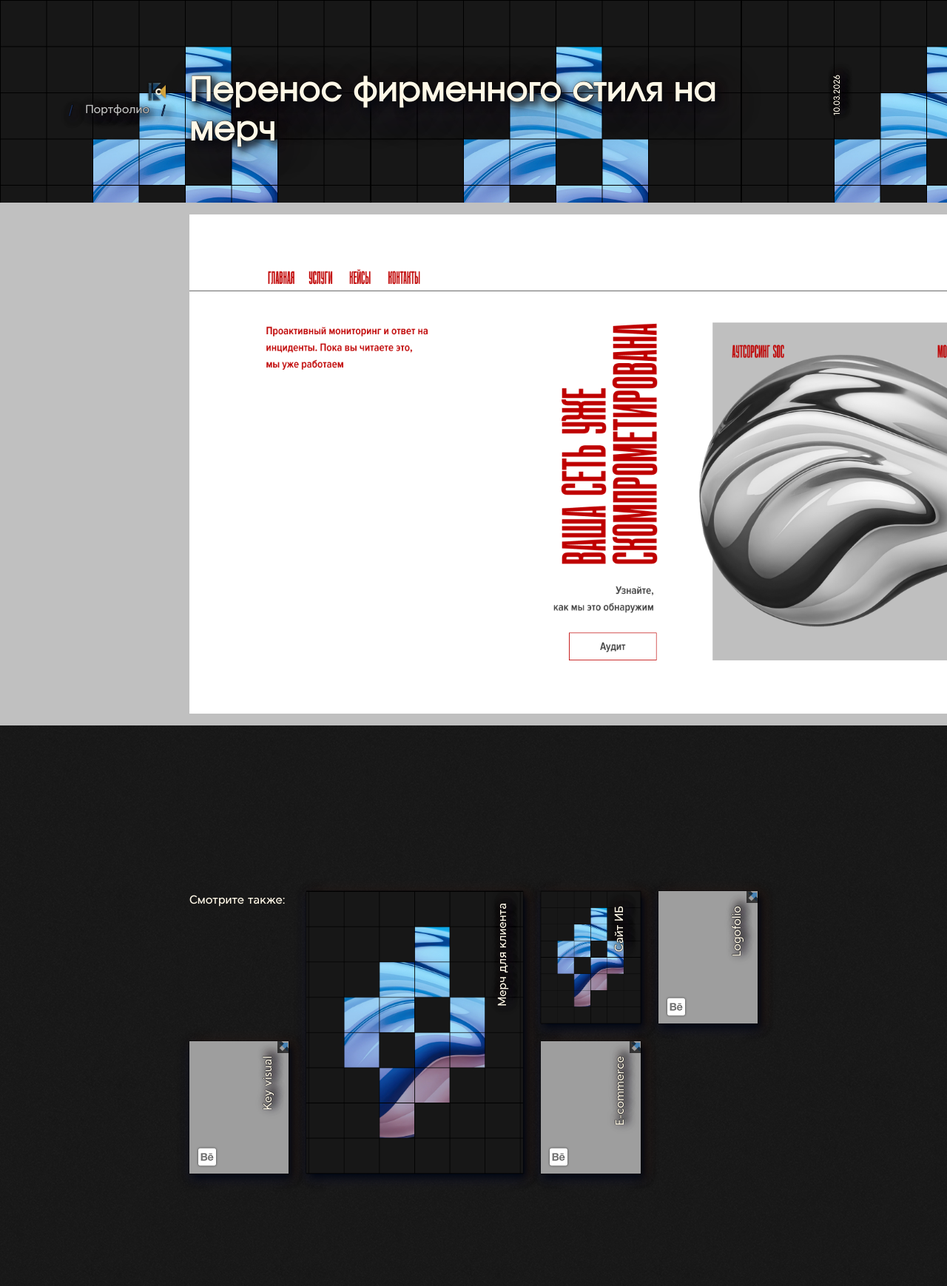
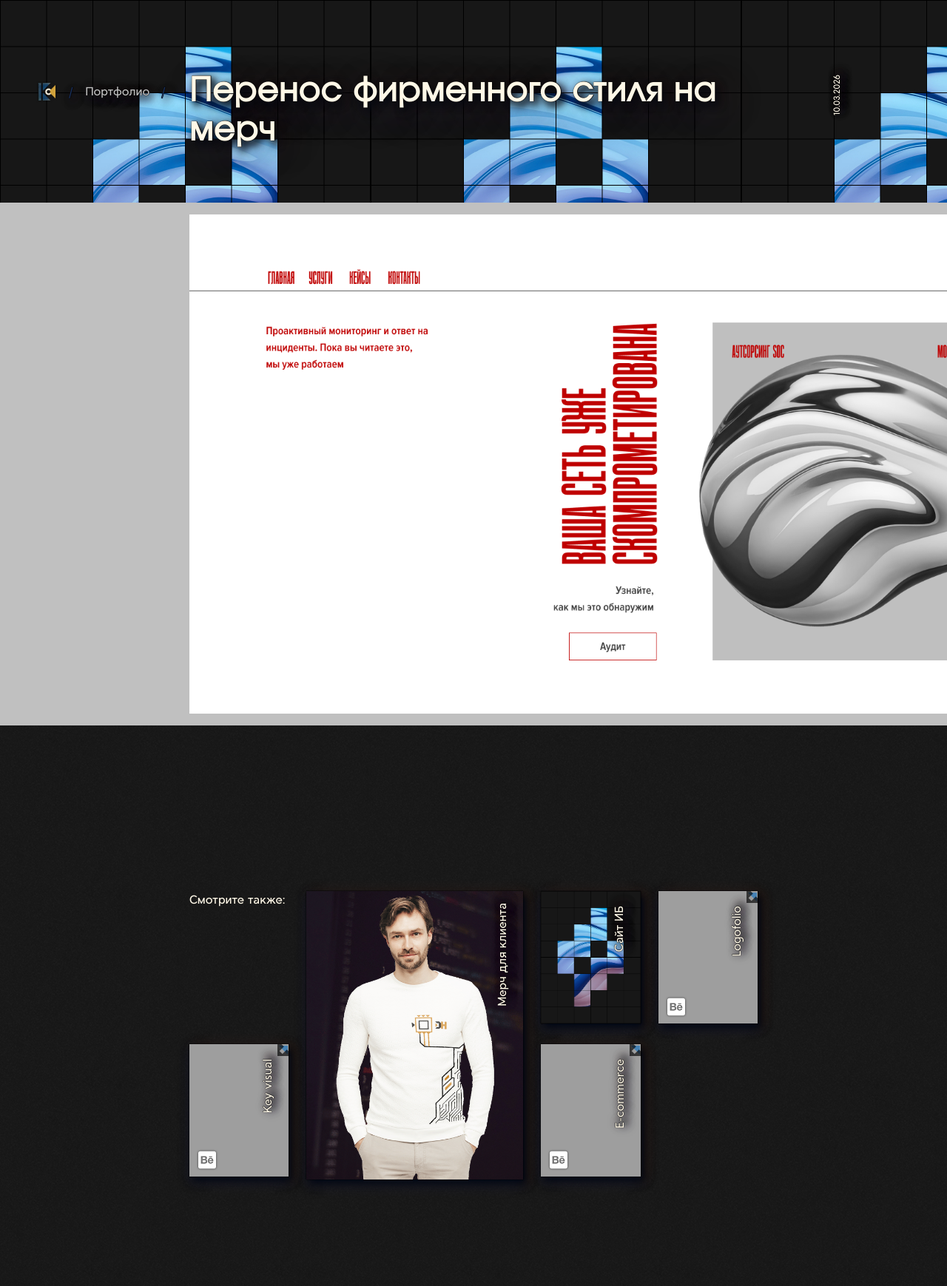
Before and after one commit to katisobol/sobolstudio, a Jekyll site: the page built from _portfolio/publications.md, in a window 1280 px wide. Shown: the whole page at 74% size. Built offline with Jekyll 4.4.1, drawn with Linux system fonts in a browser that asks for light colours; comment, search, counter and statistics services are not loaded; grey boxes are pictures that could not be loaded.

Commit message:
adding case thumbnail

```diff
--- a/assets/css/page/case.css
+++ b/assets/css/page/case.css
@@ -27,7 +27,7 @@ body.case header nav ul li a:visited {
     text-shadow: var(--textShadow);
 }
 
-@media screen and (min-width: 769px) {
+@media screen and (min-width: 1000px) {
     body.case header {
         display: flex;
         flex-direction: row;
@@ -37,15 +37,16 @@ body.case header nav ul li a:visited {
         width: var(--padding);
     }
     body.case header nav {
-        flex-direction: column;
+        flex-direction: row;
         align-items: flex-end;
+    gap: 1em;
     }
     body.case header nav ul li::before {
         padding-left: 0;
     }
 }
 
-@media handheld, (max-width: 769px) {
+@media handheld, (max-width: 1000px) {
     body.case header {
         padding: 1.5rem 0 0 1.5rem;
     }
--- a/assets/css/page/home.css
+++ b/assets/css/page/home.css
@@ -371,7 +371,7 @@ body.home > #value h3 {
 
 body.home > #portfolio .card.heading {
     grid-column: 5;
-    grid-row: 1;
+    grid-row: 2;
     padding-right: 1.75rem;
 }
 @media (max-width: 1079px) {
--- a/assets/css/portfolio.css
+++ b/assets/css/portfolio.css
@@ -127,7 +127,7 @@
 
 .card:hover > .cover,
 .card:hover::before {
-    height: 150%;
+    height: calc(100% + var(--sectiongap));
 }
 
 .cover > p {
@@ -147,15 +147,12 @@
     width: 120%;
     max-width: unset;
     height: 120%;
-    left: -10%;
-    top: -20%;
+    left: -10%; bottom: 0;
     object-fit: contain;
 }
 
 /* Визуальная иерархия  */
-:is(.portfolio, #portfolio) :is(.size2, .size3, .size4) {
-    aspect-ratio: unset;
-}
+
 :is(.portfolio, #portfolio) .card.size2 {
     grid-column: span 2;
     grid-row: span 2;
@@ -174,20 +171,7 @@
 }
 @media (max-width: 961px) {
     :is(.portfolio, #portfolio) :is(.size2, .size3, .size4) {
-        height: 100%;
         min-height: 150px;
-    }
-    :is(.portfolio, #portfolio) .card.size2 {
-        width: 35%;
-    }
-    :is(.portfolio, #portfolio) .size3 {
-        width: 50%;
-    }
-    :is(.portfolio, #portfolio) .size4 {
-        width: 75%;
-    }
-    :is(.portfolio, #portfolio) .size5 {
-        width: 100%;
     }
 }
 
--- a/assets/css/tokens/case-gallery.css
+++ b/assets/css/tokens/case-gallery.css
@@ -152,6 +152,7 @@ body.case article .infographic .bg {
     aspect-ratio: 1 / 1;
     object-fit: cover;
     border-radius: 50%;
+    overflow: clip;
 }
 
 .socialMockupPost > .userProfile > .userName {
```
Also changed, not shown: _portfolio/merch.md (+7 -3 lines), assets/css/portfolio/DHmerch.css (+5 -4 lines), assets/img/portfolio/merch/DH_cover.png (added), assets/img/portfolio/merch/DH_hero.png (added), assets/img/portfolio/merch/DH_longsleeve_social5.png, assets/img/portfolio/merch/DHcover.png (deleted), 1 other file.
